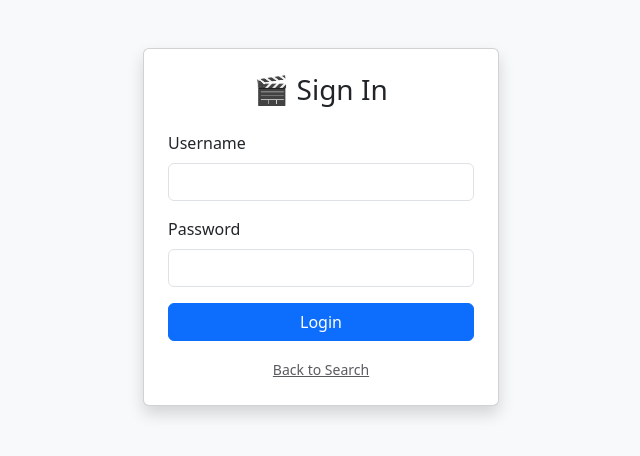
After one commit to ianL123/COMP0022-database_project, a Flask app: page /login in a window 1280 px wide. The commit adds this page. Shown: the top 456 px of the page, without its empty margins (319-959 px from the left). Run offline with Flask 3, Linux system fonts and the light colour scheme.

Commit message:
T6: basic login system

```diff
--- a/app.py
+++ b/app.py
@@ -1,13 +1,19 @@
-from flask import Flask, render_template, request, jsonify
+from flask import Flask, render_template, request, jsonify, session, redirect, url_for, flash
 from flask_sqlalchemy import SQLAlchemy
 from sqlalchemy import text
+import dotenv
+import os
 import analytics
 import predict as predict_algo
 
+dotenv.load_dotenv()
+
 app = Flask(__name__)
 
-# 配置数据库
-app.config['SQLALCHEMY_DATABASE_URI'] = 'mysql+pymysql://root:password123@db:3306/my_project_db'
+app.secret_key = os.environ.get('FLASK_SECRET_KEY')
+
+# Configure database
+app.config['SQLALCHEMY_DATABASE_URI'] = os.environ.get('DATABASE_URL')
 app.config['SQLALCHEMY_TRACK_MODIFICATIONS'] = False
 
 db = SQLAlchemy(app)
@@ -17,18 +23,25 @@ def index():
     results = []
     alerts = []
 
-    # Get Core inputs
-    f_title = request.form.get('title', '').strip()
-    f_genre = request.form.get('genre', '').strip()
-    f_tag = request.form.get('tag', '').strip()
-    f_year_start = request.form.get('year_start', '').strip()
-    f_year_end = request.form.get('year_end', '').strip()
+    # 1. Check if user is logged in
+    # This determines if the template shows the "+" button and "Sign In" button
+    is_logged_in = 'user_id' in session
 
-    # Get Advanced inputs
-    f_director = request.form.get('director', '').strip()
-    f_actor = request.form.get('actor', '').strip()
-    f_runtime = request.form.get('runtime', '').strip()
-    f_region = request.form.get('region', '').strip()
+    # 2. Use request.values to handle both GET (initial load) and POST (search button)
+    inputs = request.values if request.method == 'POST' else {}
+
+    # Core inputs
+    f_title = inputs.get('title', '').strip()
+    f_genre = inputs.get('genre', '').strip()
+    f_tag = inputs.get('tag', '').strip()
+    f_year_start = inputs.get('year_start', '').strip()
+    f_year_end = inputs.get('year_end', '').strip()
+
+    # Advanced inputs
+    f_director = inputs.get('director', '').strip()
+    f_actor = inputs.get('actor', '').strip()
+    f_runtime = inputs.get('runtime', '').strip()
+    f_region = inputs.get('region', '').strip()
 
     # base_sql = """
     #     SELECT
@@ -157,16 +170,21 @@ def index():
 
     try:
         results = db.session.execute(text(sql), params).fetchall()
-        # if results and any(row.directors is None for row in results):
-        #     alerts.append("Some movies are missing extended metadata.")
-        if results and any(row.directors == '' and row.topCast == '' and (row.runtimeMinutes is None) and row.regions == '' for row in results):
-            alerts.append("Some movies are missing extended metadata.")
-
+        # Logic check: if search returned results but metadata (directors) is missing
+        if results and any(row.directors is None for row in results):
+            alerts.append("Some movies are missing extended metadata from the 'others' database.")
     except Exception as e:
         print(f"Database Error: {e}")
-        alerts.append("Query error - Check database connection.")
+        alerts.append("Search unavailable - please check your database connection.")
 
-    return render_template('index.html', results=results, alerts=alerts, inputs=request.form)
+    # 3. Pass is_logged_in to the template
+    return render_template(
+        'index.html',
+        results=results,
+        alerts=alerts,
+        inputs=inputs,
+        is_logged_in=is_logged_in
+    )
 
 # === Task 2: Analytics Reports Route ===
 @app.route('/task2')
@@ -180,6 +198,17 @@ def task2():
     return render_template('task2.html',
                            popularity=popularity_data,
                            polarization=polarization_data)
+
+# === Task 3: Audience Affinity (Chord Diagram) ===
+@app.route('/task3')
+def task3():
+    """
+    Calculates genre correlation based on high user ratings.
+    """
+    # This calls the algorithm that creates the source/target matrix
+    chord_data = analytics.get_genre_chord_data(db.session)
+
+    return render_template('task3.html', chord_data=chord_data)
 
 # === Task 4: Prediction Route ===
 @app.route('/predict', methods=['GET', 'POST'])
@@ -214,18 +243,7 @@ def predict():
 
     return render_template('predict.html', prediction=prediction_result, form_data=form_data)
 
-
-# === Task 3: Audience Affinity (Chord Diagram) ===
-@app.route('/task3')
-def task3():
-    """
-    Calculates genre correlation based on high user ratings.
-    """
-    # This calls the algorithm that creates the source/target matrix
-    chord_data = analytics.get_genre_chord_data(db.session)
-
-    return render_template('task3.html', chord_data=chord_data)
-
+# === Task 5: Personality Traits ===
 @app.route('/task5_heatmap')
 def task5_heatmap():
     return render_template('task5_heatmap.html')
@@ -253,5 +271,71 @@ def ensure_heatmap_cache():
     analytics.save_heatmap_cache(db.session, HEATMAP_CACHE_KEY, payload)
     _heatmap_ready = True
 
+# === Task 6: Curated Colletion Planner ===
+
+@app.route('/login', methods=['GET', 'POST'])
+def login():
+    if request.method == 'POST':
+        username = request.form.get('username')
+        password = request.form.get('password')
+
+        # Query your user table
+        user_query = text("SELECT id, username, password FROM users WHERE username = :username")
+        user = db.session.execute(user_query, {'username': username}).fetchone()
+
+        # Simple verification (In a real app, use password hashing like Werkzeug)
+        if user and user.password == password:
+            session['user_id'] = user.id
+            session['username'] = user.username
+            flash('Successfully logged in!', 'success')
+            return redirect(url_for('index'))
+        else:
+            flash('Invalid username or password.', 'danger')
+
+    return render_template('login.html')
+
+@app.route('/logout')
+def logout():
+    session.clear()
+    return redirect(url_for('index'))
+
+@app.route('/add_to_list', methods=['POST'])
+def add_to_list():
+    if 'user_id' not in session:
+        flash('You must be signed in to add movies.', 'warning')
+        return redirect(url_for('login'))
+
+    movie_id = request.form.get('movie_id')
+    user_id = session['user_id']
+
+    try:
+        sql = text("INSERT IGNORE INTO user_watchlist (user_id, movie_id) VALUES (:u, :m)")
+        db.session.execute(sql, {'u': user_id, 'm': movie_id})
+        db.session.commit()
+        flash('Movie added to your list!', 'success')
+    except Exception as e:
+        print(f"Error: {e}")
+        flash('Could not add movie.', 'danger')
+
+    return redirect(request.referrer or url_for('index'))
+
+@app.route('/delete_from_list', methods=['POST'])
+def delete_from_list():
+    if 'user_id' not in session:
+        return redirect(url_for('login'))
+
+    movie_id = request.form.get('movie_id')
+    user_id = session['user_id']
+
+    try:
+        sql = text("DELETE FROM user_watchlist WHERE user_id = :u AND movie_id = :m")
+        db.session.execute(sql, {'u': user_id, 'm': movie_id})
+        db.session.commit()
+        flash('Movie removed.', 'info')
+    except Exception as e:
+        print(f"Error: {e}")
+
+    return redirect(request.referrer or url_for('index'))
+
 if __name__ == '__main__':
     app.run(host='0.0.0.0', port=5000, debug=True)
--- a/docker-compose.yml
+++ b/docker-compose.yml
@@ -13,6 +13,7 @@ services:
       - ./init.sql:/docker-entrypoint-initdb.d/init.sql
       - ./ml-latest:/var/lib/mysql-files/ml-latest
       - ./personality-isf2018:/var/lib/mysql-files/personality-isf2018
+      - ./user-system:/var/lib/mysql-files/user-system
 
   app:
     build: .
--- /dev/null
+++ b/templates/login.html
@@ -0,0 +1,43 @@
+<!DOCTYPE html>
+<html>
+<head>
+    <title>Login - Movie Strategy DB</title>
+    <link href="https://cdn.jsdelivr.net/npm/bootstrap@5.3.0/dist/css/bootstrap.min.css" rel="stylesheet">
+</head>
+<body class="bg-light">
+    <div class="container mt-5">
+        <div class="row justify-content-center">
+            <div class="col-md-4">
+                <div class="card shadow">
+                    <div class="card-body p-4">
+                        <h3 class="text-center mb-4">🎬 Sign In</h3>
+
+                        {% with messages = get_flashed_messages(with_categories=true) %}
+                          {% if messages %}
+                            {% for category, message in messages %}
+                              <div class="alert alert-{{ category }} small">{{ message }}</div>
+                            {% endfor %}
+                          {% endif %}
+                        {% endwith %}
+
+                        <form method="POST">
+                            <div class="mb-3">
+                                <label class="form-label">Username</label>
+                                <input type="text" name="username" class="form-control" required>
+                            </div>
+                            <div class="mb-3">
+                                <label class="form-label">Password</label>
+                                <input type="password" name="password" class="form-control" required>
+                            </div>
+                            <button type="submit" class="btn btn-primary w-100">Login</button>
+                        </form>
+                        <div class="mt-3 text-center">
+                            <a href="/" class="text-muted small">Back to Search</a>
+                        </div>
+                    </div>
+                </div>
+            </div>
+        </div>
+    </div>
+</body>
+</html>
--- /dev/null
+++ b/user-system/users.csv
@@ -0,0 +1,2 @@
+id,username,password
+1,admin,admin
```
Also changed, not shown: init.sql (+22 -0 lines), templates/index.html (+29 -1 lines), 2 other files.
